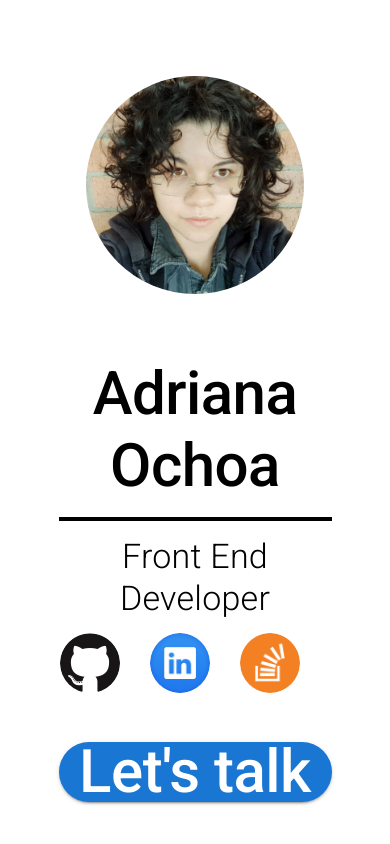
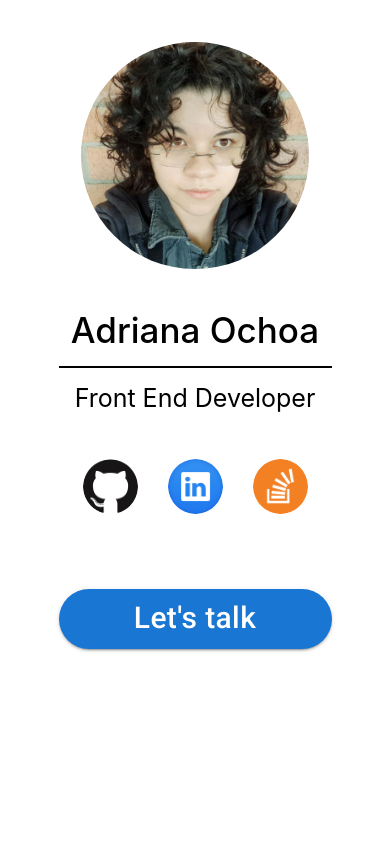
Before and after one commit to Suz8a/myPage, a React (Create React App) app in the folder my-app/: page / in a window 390 px wide. Shown: the top 844 px of the page. Built offline with nearby package versions, Linux system fonts and the light colour scheme.

Commit message:
contact-info mobile view done

```diff
--- a/my-app/src/components/contact-grid/styled.tsx
+++ b/my-app/src/components/contact-grid/styled.tsx
@@ -15,14 +15,15 @@ export const ContactSectionGrid = styled.div`
 
   @media (max-width: 1220px) {
     grid-template-columns: 1fr;
-    grid-template-rows: repeat(5, 1fr);
+    grid-template-rows: repeat(6, 1fr);
     grid-template-areas:
       "profileImage"
       "profileImage"
       "personalInfo"
       "personalInfo"
-      "personalInfo";
-    grid-gap: 30px;
+      "personalInfo"
+      "bottom";
+    grid-gap: 40px;
   }
   transition: linear;
 `;
--- a/my-app/src/components/contact-link/styled.tsx
+++ b/my-app/src/components/contact-link/styled.tsx
@@ -5,20 +5,24 @@ export const MyLinkContact = styled.img`
   height: 90px;
   border-radius: 50%;
   transition: 0.1s linear;
-  margin-right: 30px;
+  padding: 0 15px;
 
-  &:hover {
-    filter: drop-shadow(0px 0px 5px rgba(0, 0, 0, 0.5));
-    transform: scale(1.1);
+  @media (max-width: 1220px) {
+    width: 60px;
+    height: 60px;
+  }
+
+  @media (max-width: 560px) {
+    width: 55px;
+    height: 55px;
   }
 
   @media (max-height: 960px) and (min-width: 1220px) {
     width: 75px;
     height: 75px;
-  }
-
-  @media (max-width: 1220px) {
-    width: 60px;
-    height: 60px;
+    &:hover {
+      filter: drop-shadow(0px 0px 5px rgba(0, 0, 0, 0.5));
+      transform: scale(1.1);
+    }
   }
 `;
--- a/my-app/src/components/personal-info/index.tsx
+++ b/my-app/src/components/personal-info/index.tsx
@@ -1,10 +1,12 @@
-import { Typography } from "@material-ui/core";
 import React from "react";
 import {
+  ButtonText,
   Divider,
   InfoContainer,
+  Job,
   LinksContainer,
   MainButton,
+  Name,
   TextContainer,
 } from "./styled";
 import { name, job } from "../../content/section-contact-info";
@@ -23,9 +25,9 @@ function PersonalInfo() {
   return (
     <InfoContainer>
       <TextContainer>
-        <Typography variant="h2">{name}</Typography>
+        <Name>{name}</Name>
         <Divider />
-        <Typography variant="h4">{job}</Typography>
+        <Job>{job}</Job>
       </TextContainer>
       <LinksContainer>
         {contactLinks.map((contactLink, index) => {
@@ -41,7 +43,7 @@ function PersonalInfo() {
       </LinksContainer>
 
       <MainButton variant="contained" color="primary" onClick={scroll}>
-        <Typography variant="h2">Let's talk</Typography>
+        <ButtonText>Let's talk</ButtonText>
       </MainButton>
     </InfoContainer>
   );
--- a/my-app/src/components/personal-info/styled.tsx
+++ b/my-app/src/components/personal-info/styled.tsx
@@ -6,6 +6,9 @@ export const Divider = styled.div`
   width: 100%;
   height: 4px;
   margin: 15px 0;
+  @media (max-width: 560px) {
+    height: 2px;
+  }
 `;
 
 export const InfoContainer = styled.div`
@@ -27,10 +30,36 @@ export const TextContainer = styled.div`
   margin-bottom: auto;
 `;
 
+export const Name = styled.div`
+  font-size: 60px;
+  font-weight: 500;
+
+  @media (max-width: 560px) {
+    font-size: 35px;
+  }
+`;
+
+export const Job = styled.div`
+  font-size: 35px;
+  font-weight: "lighter";
+  @media (max-width: 560px) {
+    font-size: 25px;
+  }
+`;
+
+export const ButtonText = styled.div`
+  font-size: 35px;
+  font-weight: 500;
+  @media (max-width: 560px) {
+    font-size: 30px;
+  }
+`;
+
 export const LinksContainer = styled.div`
   width: 100%;
   grid-area: contact-link;
-
+  display: flex;
+  margin: 0 -15px;
   @media (min-width: 1221px) {
     margin-top: auto;
   }
@@ -38,6 +67,7 @@ export const LinksContainer = styled.div`
     display: flex;
     align-items: center;
     justify-content: center;
+    margin: 0;
   }
 `;
 
@@ -49,6 +79,10 @@ export const MainButton = styled(Button)`
   margin-top: auto;
   grid-area: button;
 
+  @media (max-width: 560px) {
+    margin-top: 40px;
+  }
+
   @media (max-height: 960px) and (min-width: 1220px) {
     height: 90px;
   }
--- a/my-app/src/components/profile-image/styled.tsx
+++ b/my-app/src/components/profile-image/styled.tsx
@@ -9,8 +9,4 @@ export const MyImage = styled.img`
   @media (max-width: 1220px) {
     margin: auto;
   }
-  @media (max-width: 570px) {
-    width: 80%;
-    height: auto;
-  }
 `;
--- a/my-app/src/theme.tsx
+++ b/my-app/src/theme.tsx
@@ -1,10 +1,6 @@
 import { createMuiTheme } from "@material-ui/core/styles";
 
 const theme = createMuiTheme({
-  typography: {
-    h2: { fontWeight: 500 },
-    h4: { fontWeight: "lighter" },
-  },
   palette: {
     primary: {
       main: "#1976d2",
```
